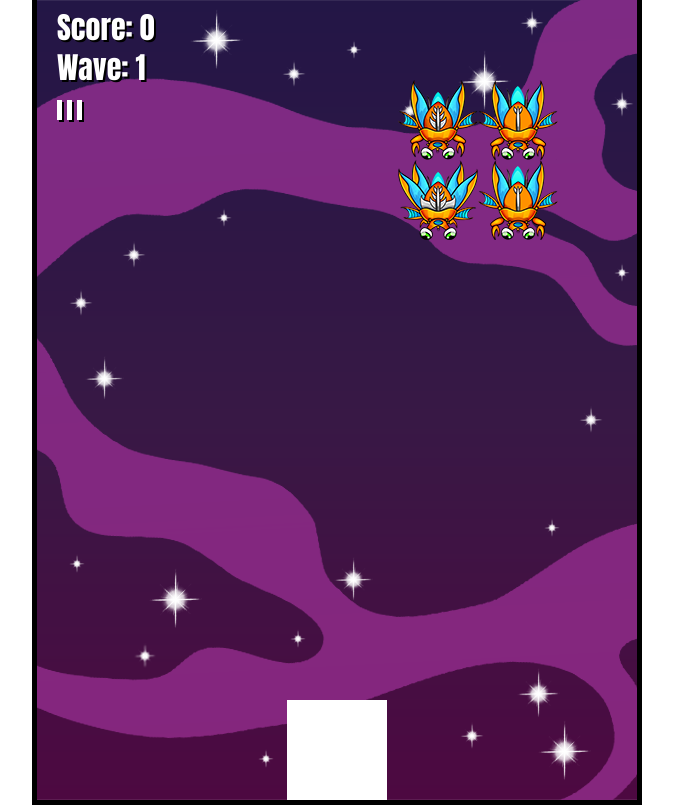
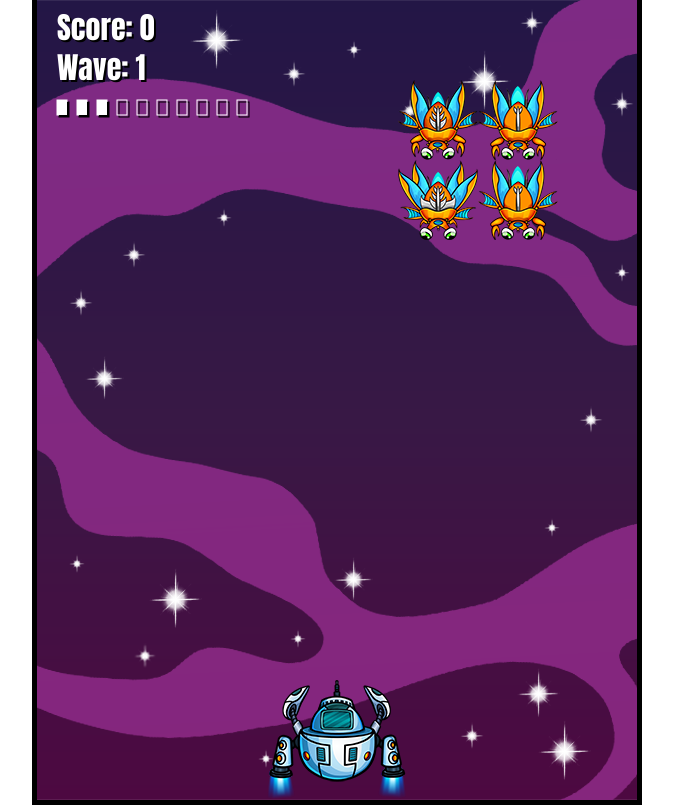
Before and after one commit to AndreyZaklitskiy/retroGame, a plain HTML site: page index.html in a window 1280 px wide. Shown: the whole page, without its empty margins (303-976 px from the left). Drawn offline with Linux system fonts and the light colour scheme.

Commit message:
basic playable game

```diff
--- a/index.html
+++ b/index.html
@@ -8,7 +8,9 @@
 </head>
 <body>
     <canvas id="canvas1"></canvas>
-    <img src="sprites/beetlemorph.png" id="beetlemorph">
+    <img id="beetlemorph" src="sprites/beetlemorph.png" >
+    <img id="player" src="sprites/player.png">
+    <img id="player_jets" src="sprites/player_jets.png">
 
     <script src="scripts.js"></script>
 </body>
--- a/scripts.js
+++ b/scripts.js
@@ -1,20 +1,40 @@
 class Player {
     constructor(game) {
         this.game = game;
-        this.width = 100;
-        this.height = 100;
+        this.width = 140;
+        this.height = 120;
         this.x = this.game.width * 0.5 - this.width * 0.5;
         this.y = this.game.height - this.height;
-        this.speed = 10;
+        this.speed = 5;
         this.lives = 3;
+        this.maxLives = 10;
+        this.image = document.getElementById('player');
+        this.jets_image = document.getElementById('player_jets');
+        this.frameX = 0;
+        this.jetsFrame = 1;
     }
     draw(context) {
-        context.fillRect(this.x, this.y, this.width, this.height);
+        //handle sprite frames
+        if(this.game.keys.indexOf('1') > -1){
+            this.frameX = 1;
+        }else{
+            this.frameX = 0;
+        }
+        context.drawImage(this.jets_image, this.jetsFrame * this.width, 0, this.width, this.height, this.x, this.y, this.width, this.height);
+
+        context.drawImage(this.image, this.frameX * this.width, 0, this.width, this.height, this.x, this.y, this.width, this.height);
     }
     update() {
         //horizontal movement
-        if(this.game.keys.indexOf('ArrowLeft') > -1) this.x -= this.speed;
-        if(this.game.keys.indexOf('ArrowRight') > -1) this.x += this.speed;
+        if(this.game.keys.indexOf('ArrowLeft') > -1){
+            this.x -= this.speed;
+            this.jetsFrame = 0;
+        } else if(this.game.keys.indexOf('ArrowRight') > -1){
+            this.x += this.speed;
+            this.jetsFrame = 2;
+        } else {
+            this.jetsFrame = 1;
+        }
         //horizontal boundaries
         if(this.x < -this.width * 0.5) this.x = -this.width * 0.5;
         else if(this.x > this.game.width - this.width * 0.5) this.x = this.game.width - this.width * 0.5;
@@ -32,8 +52,8 @@ class Player {
 
 class Projectile {
     constructor() {
-        this.width = 8;
-        this.height = 20;
+        this.width = 3;
+        this.height = 40;
         this.x = 0;
         this.y = 0;
         this.speed = 20;
@@ -41,7 +61,10 @@ class Projectile {
     }
     draw(context) {
         if(!this.free){
+            context.save();
+            context.fillStyle = 'gold';
             context.fillRect(this.x, this.y, this.width, this.height);
+            context.restore();
         }
     }
     update() {
@@ -93,16 +116,13 @@ class Enemy {
             }
         }
         // check collision enemies - player
-        if(this.game.checkCollision(this, this.game.player)){
-            this.markedForDeletion = true;
-            if(!this.game.gameOver && this.game.score>0) this.game.score--;
+        if(this.game.checkCollision(this, this.game.player) && this.lives > 0){
+            this.lives = 0;
             this.game.player.lives--;
-            if(this.game.player.lives < 1) this.game.gameOver = true;
         }
         // lose condition
-        if(this.y + this.height > this.game.height){
+        if(this.y + this.height > this.game.height || this.game.player.lives < 1){
             this.game.gameOver = true;
-            this.markedForDeletion = true;
         }
     }
     hit(damage){
@@ -170,7 +190,7 @@ class Game {
         this.player = new Player(this);
 
         this.ProjectilesPool = [];
-        this.numberOfProjectiles = 10;
+        this.numberOfProjectiles = 15;
         this.createProjectiles();
         this.fired = false;
 
@@ -184,7 +204,7 @@ class Game {
 
         this.spriteUpdate = false;
         this.spriteTimer = 0;
-        this.spriteInterval = 120;
+        this.spriteInterval = 150;
 
         this.score = 0;
         this.gameOver = false;
@@ -213,19 +233,19 @@ class Game {
         }
 
         this.drawStatusText(context);
-        this.player.draw(context);
-        this.player.update();
         this.ProjectilesPool.forEach(projectile => {
             projectile.update();
             projectile.draw(context);
         })
+        this.player.draw(context);
+        this.player.update();
         this.waves.forEach(wave => {
             wave.render(context);
             if(wave.enemies.length < 1 && !wave.nextWaveTrigger && !this.gameOver){
                 this.newWave();
                 this.waveCount++;
                 wave.nextWaveTrigger = true;
-                this.player.lives++;
+                if(this.player.lives < this.player.maxLives) this.player.lives++;
             }
         })
     }
@@ -257,8 +277,11 @@ class Game {
         context.shadowColor = 'black';
         context.fillText(`Score: ${this.score}`, 20, 40);
         context.fillText(`Wave: ${this.waveCount}`, 20, 80);
+        for(let i = 0; i < this.player.maxLives; i++) {
+            context.strokeRect(20 + 20*i, 100, 10, 15);
+        }
         for(let i = 0; i < this.player.lives; i++) {
-            context.fillRect(20 + 10*i, 100, 5, 20);
+            context.fillRect(20 + 20*i, 100, 10, 15);
         }
         if(this.gameOver){
             context.textAlign = 'center';
@@ -297,7 +320,6 @@ window.addEventListener('load', function() {
     canvas.height = 800;
     ctx.fillStyle = 'white';
     ctx.strokeStyle = 'white';
-    ctx.lineWidth = 5;
     ctx.font = '30px Impact';
 
     const game = new Game(canvas);
--- a/styles.css
+++ b/styles.css
@@ -6,6 +6,6 @@ canvas {
     translate: -50% -50%;
     background: url(sprites/background.png);
 }
-#beetlemorph {
+#beetlemorph, #player, #player_jets {
     display: none;
 }
```
